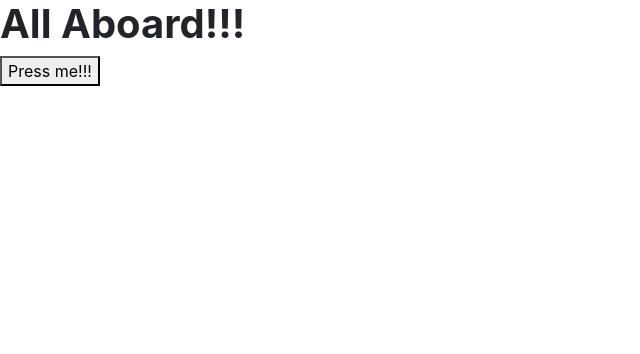
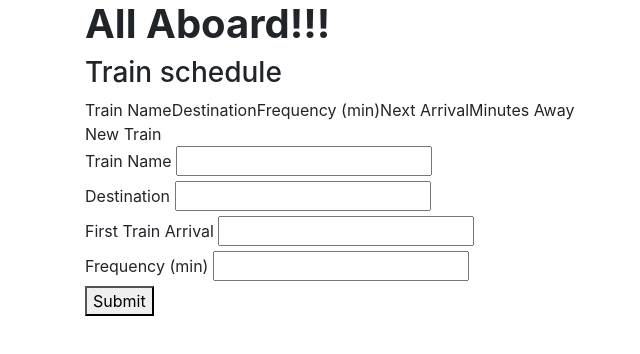
Before and after one commit to gsetnik18/Firebase-app, a plain HTML site: page index.html in a window 1280 px wide. Shown: the whole page, without its empty margins (0-640 px from the left). Drawn offline with nearby package versions, Linux system fonts and the light colour scheme.

Commit message:
added table and firebase reference and initialize

```diff
--- a/assets/app.js
+++ b/assets/app.js
@@ -0,0 +1,12 @@
+var record = 0;
+
+  // Initialize Firebase
+  var config = {
+    apiKey: "AIzaSyA-GUx34_JovDo9Jy2VbtXVDHfiFRQGvcY",
+    authDomain: "train-schedule-c00f5.firebaseapp.com",
+    databaseURL: "https://train-schedule-c00f5.firebaseio.com",
+    projectId: "train-schedule-c00f5",
+    storageBucket: "train-schedule-c00f5.appspot.com",
+    messagingSenderId: "834612099533"
+  };
+  firebase.initializeApp(config);
--- a/index.html
+++ b/index.html
@@ -4,19 +4,74 @@
 <head>
     <meta charset="UTF-8">
     <title>Firebase Assignment</title>
+    <!--stylesheets-->
     <link rel="stylesheet" href="assets/reset.css">
     <link rel="stylesheet" href="assets/style.css">
+    <!--Bootstrap-->
     <link rel="stylesheet" href="https://maxcdn.bootstrapcdn.com/bootstrap/4.0.0/css/bootstrap.min.css">
+    <!--jQuery-->
     <script src="http://code.jquery.com/jquery-3.3.1.js" integrity="sha256-2Kok7MbOyxpgUVvAk/HJ2jigOSYS2auK4Pfzbm7uH60="
         crossorigin="anonymous"></script>
-    <script src="assets/app.js"></script>
+    <!--moment reference-->
+    <script src="https://cdn.jsdelivr.net/momentjs/2.12.0/moment.min.js"></script>
+    <!--Firebase reference-->
+    <script src="https://www.gstatic.com/firebasejs/5.8.6/firebase.js"></script>
 </head>
 
 <body>
-    <h1 id="train-schedule-title">All Aboard!!!</h1>
-    <button id="do-cool-shit">Press me!!!</button>
+    <div class="container">
+        <div>
+            <h1 id="train-schedule-title">All Aboard!!!</h1>
+            <h3 id="train-schedule-byline">Train schedule</h3>
+        </div>
+        <div>
+            <div>
+                <table id='train-table'>
+                    <thead>
+                        <tr>
+                            <th>Train Name</th>
+                            <th>Destination</th>
+                            <th>Frequency (min)</th>
+                            <th>Next Arrival</th>
+                            <th>Minutes Away</th>
+                            <th></th>
+                        </tr>
+                    </thead>
+                    <tbody></tbody>
+                </table>
+            </div>
+        </div>
+        <div>
+            <div>
+                New Train
+            </div>
+            <div>
+                <form>
+                    <div>
+                        <label for="train-name-input">Train Name</label>
+                        <input type="text" id="train-name-input">
+                    </div>
+                    <div>
+                        <label for="destination-input">Destination</label>
+                        <input type="text" id="destination-input">
+                    </div>
+                    <div>
+                        <label for="first-train-input">First Train Arrival</label>
+                        <input type="text" id="first-train-input">
+                    </div>
+                    <div>
+                        <label for="frequency-input">Frequency (min)</label>
+                        <input type="text" id="frequency-input">
+                    </div>
+                    <div>
+                        <button type="submit" id="add-train-btn">Submit</button>
+                </form>
+            </div>
+        </div>
+    </div>
 
 
+    <script src="assets/app.js"></script>
 </body>
 
 </html>
```
